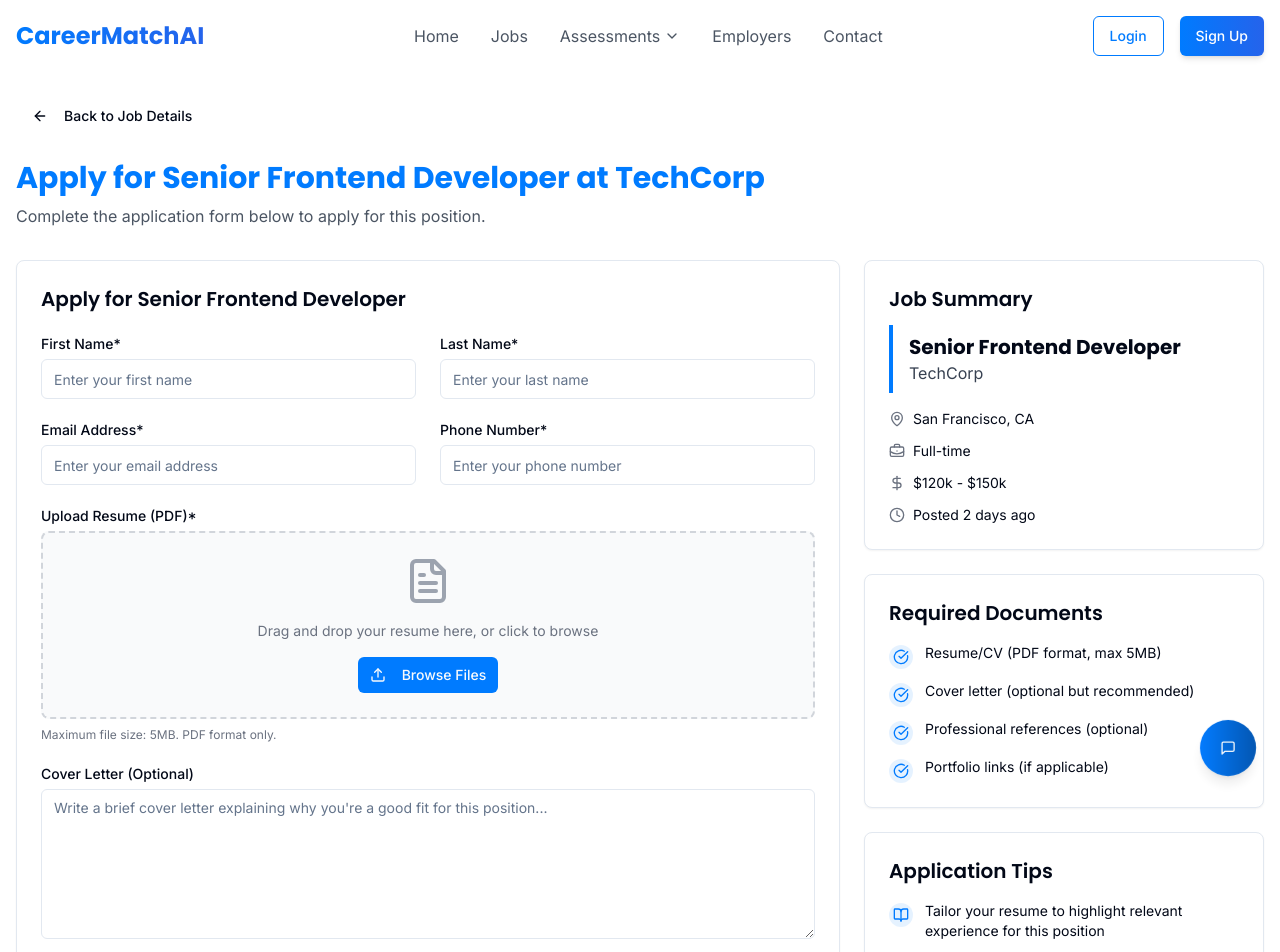
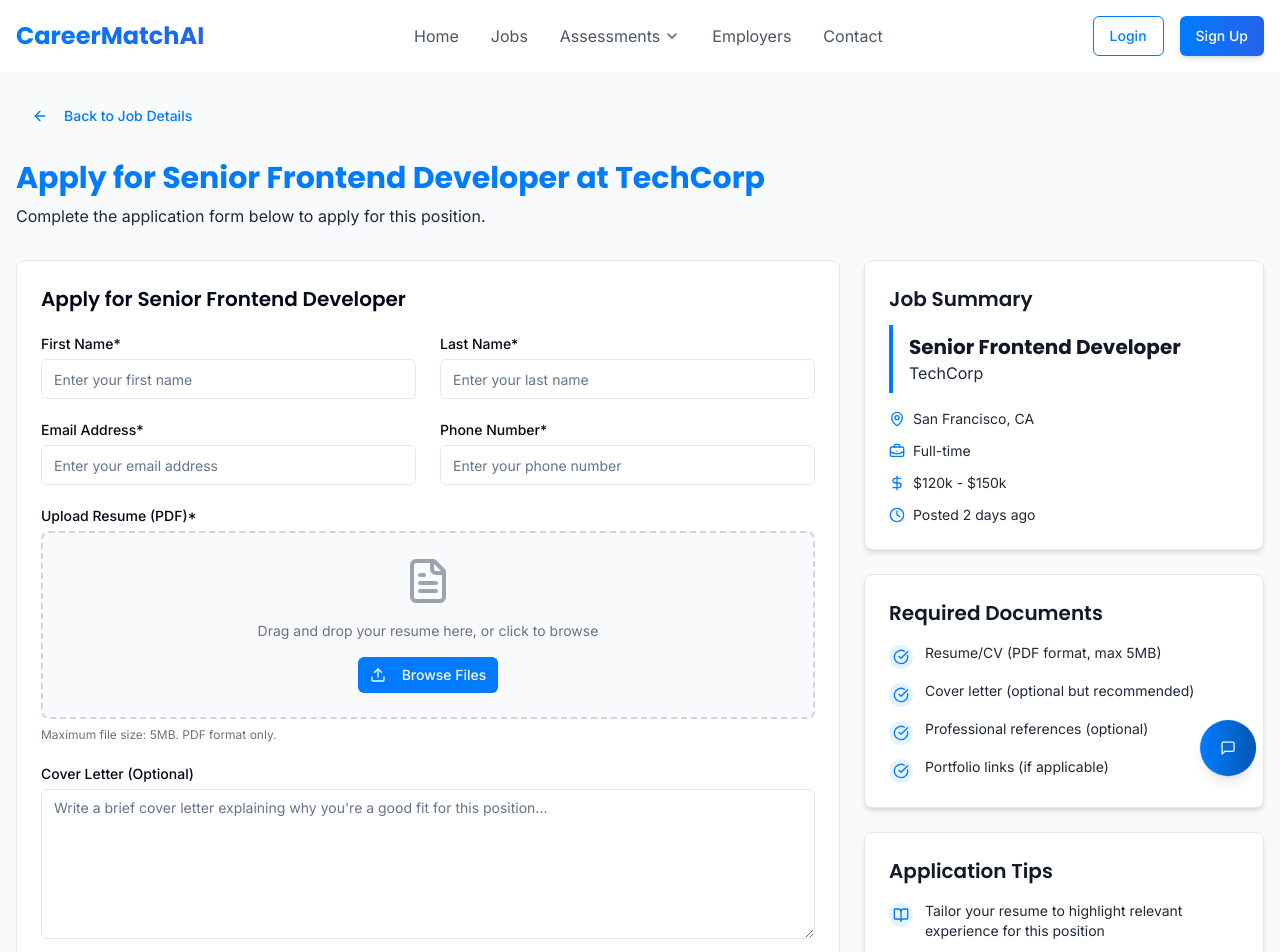
Before and after one commit to SHANMUK026/career-match-ai-hub, a React (Vite) app: page /job-application/1 in a window 1280 px wide. Shown: the top 952 px of the page. Built offline with nearby package versions, Linux system fonts and the light colour scheme.

Commit message:
Fix: Improve text color contrast
Adjust text colors for better readability in various UI elements.

```diff
--- a/src/components/settings/ThemeSwitcher.tsx
+++ b/src/components/settings/ThemeSwitcher.tsx
@@ -18,7 +18,7 @@ export const ThemeCard = ({ theme, label, icon, current, onClick }: ThemeCardPro
   return (
     <motion.div
       className={`border rounded-lg overflow-hidden cursor-pointer transition-all ${
-        isActive ? "border-blue-500 ring-2 ring-blue-200" : "border-gray-200 dark:border-gray-700"
+        isActive ? "border-blue-600 ring-2 ring-blue-300 dark:ring-blue-500" : "border-gray-300 dark:border-gray-700"
       }`}
       onClick={onClick}
       whileHover={{ y: -5, boxShadow: "0 10px 25px -5px rgba(0, 0, 0, 0.1), 0 8px 10px -6px rgba(0, 0, 0, 0.1)" }}
@@ -26,13 +26,13 @@ export const ThemeCard = ({ theme, label, icon, current, onClick }: ThemeCardPro
     >
       <div className={`h-24 w-full flex items-center justify-center ${
         theme === 'light' ? "bg-white" :
-        theme === 'dark' ? "bg-gray-900 text-white" :
-        "bg-gradient-to-r from-white to-gray-900"
+        theme === 'dark' ? "bg-gray-800 text-white" :
+        "bg-gradient-to-r from-white to-gray-800"
       }`}>
         {icon}
       </div>
       <div className="p-3 text-center">
-        <p className="font-medium">{label}</p>
+        <p className={`font-medium ${theme === 'dark' && current === 'dark' ? 'text-white' : 'text-gray-900 dark:text-white'}`}>{label}</p>
       </div>
     </motion.div>
   );
@@ -60,7 +60,7 @@ export const ThemeSwitcher = () => {
       <ThemeCard
         theme="system"
         label="System Default"
-        icon={<Monitor size={32} className="text-gray-600 dark:text-gray-300" />}
+        icon={<Monitor size={32} className="text-gray-700 dark:text-gray-300" />}
         current={theme}
         onClick={() => setTheme('system')}
       />
--- a/src/index.css
+++ b/src/index.css
@@ -122,7 +122,7 @@
   }
 
   .nav-link {
-    @apply text-gray-700 hover:text-primary transition-colors duration-200;
+    @apply text-gray-800 dark:text-gray-100 hover:text-primary transition-colors duration-200;
   }
 
   .nav-link-active {
@@ -132,4 +132,25 @@
   .hero-text-shadow {
     text-shadow: 2px 2px 4px rgba(0, 0, 0, 0.1);
   }
+
+  /* Enhanced text readability classes */
+  .text-readable {
+    @apply text-gray-900 dark:text-gray-100;
+  }
+
+  .text-readable-secondary {
+    @apply text-gray-800 dark:text-gray-200;
+  }
+
+  .text-readable-tertiary {
+    @apply text-gray-700 dark:text-gray-300;
+  }
+
+  .bg-card-enhanced {
+    @apply bg-white dark:bg-gray-800 shadow-md border border-gray-200 dark:border-gray-700;
+  }
+
+  .link-enhanced {
+    @apply text-blue-600 dark:text-blue-400 hover:underline;
+  }
 }
--- a/src/pages/JobApplicationPage.tsx
+++ b/src/pages/JobApplicationPage.tsx
@@ -60,8 +60,8 @@ const JobApplicationPage = () => {
         <Header />
         <main className="flex-grow pt-24 container mx-auto px-4">
           <div className="text-center py-16">
-            <h1 className="text-2xl font-bold mb-4">Job Not Found</h1>
-            <p className="mb-6">The job you're looking for doesn't exist or has been removed.</p>
+            <h1 className="text-2xl font-bold mb-4 text-gray-900 dark:text-white">Job Not Found</h1>
+            <p className="mb-6 text-gray-800 dark:text-gray-200">The job you're looking for doesn't exist or has been removed.</p>
             <Button onClick={() => navigate('/jobs')}>
               <ArrowLeft className="mr-2" size={18} />
               Back to Jobs
@@ -76,11 +76,11 @@ const JobApplicationPage = () => {
   return (
     <div className="min-h-screen flex flex-col">
       <Header />
-      <main className="flex-grow pt-24 pb-12">
+      <main className="flex-grow pt-24 pb-12 bg-gray-50 dark:bg-gray-900">
         <div className="container mx-auto px-4">
           <Button
             variant="ghost"
-            className="mb-6"
+            className="mb-6 text-primary hover:text-primary/80 hover:bg-primary/10"
             onClick={() => navigate(`/jobs/${id}`)}
           >
             <ArrowLeft className="mr-2" size={18} />
@@ -91,7 +91,7 @@ const JobApplicationPage = () => {
             <h1 className="text-2xl md:text-3xl font-bold text-primary mb-2">
               Apply for {job.title} at {job.company}
             </h1>
-            <p className="text-gray-600">
+            <p className="text-gray-800 dark:text-gray-200">
               Complete the application form below to apply for this position.
             </p>
           </div>
@@ -102,89 +102,89 @@ const JobApplicationPage = () => {
             </div>
 
             <div className="space-y-6">
-              <Card className="p-6">
-                <h2 className="text-xl font-semibold mb-3">Job Summary</h2>
+              <Card className="p-6 shadow-md border-gray-200 dark:border-gray-700">
+                <h2 className="text-xl font-semibold mb-3 text-gray-900 dark:text-white">Job Summary</h2>
                 <div className="border-l-4 border-primary pl-4 py-2 mb-4">
-                  <h3 className="font-bold text-xl">{job.title}</h3>
-                  <p className="text-gray-700">{job.company}</p>
+                  <h3 className="font-bold text-xl text-gray-900 dark:text-white">{job.title}</h3>
+                  <p className="text-gray-800 dark:text-gray-200">{job.company}</p>
                 </div>
 
                 <div className="space-y-3 text-sm">
                   <div className="flex items-center">
-                    <MapPin className="h-4 w-4 text-gray-500 mr-2" />
-                    <span>{job.location}</span>
+                    <MapPin className="h-4 w-4 text-primary mr-2" />
+                    <span className="text-gray-800 dark:text-gray-200">{job.location}</span>
                   </div>
                   <div className="flex items-center">
-                    <BriefcaseBusiness className="h-4 w-4 text-gray-500 mr-2" />
-                    <span>{job.type}</span>
+                    <BriefcaseBusiness className="h-4 w-4 text-primary mr-2" />
+                    <span className="text-gray-800 dark:text-gray-200">{job.type}</span>
                   </div>
                   <div className="flex items-center">
-                    <DollarSign className="h-4 w-4 text-gray-500 mr-2" />
-                    <span>{job.salary}</span>
+                    <DollarSign className="h-4 w-4 text-primary mr-2" />
+                    <span className="text-gray-800 dark:text-gray-200">{job.salary}</span>
                   </div>
                   <div className="flex items-center">
-                    <Clock className="h-4 w-4 text-gray-500 mr-2" />
-                    <span>Posted {job.posted}</span>
+                    <Clock className="h-4 w-4 text-primary mr-2" />
+                    <span className="text-gray-800 dark:text-gray-200">Posted {job.posted}</span>
                   </div>
                 </div>
               </Card>
 
-              <Card className="p-6">
-                <h2 className="text-xl font-semibold mb-4">Required Documents</h2>
+              <Card className="p-6 shadow-md border-gray-200 dark:border-gray-700">
+                <h2 className="text-xl font-semibold mb-4 text-gray-900 dark:text-white">Required Documents</h2>
                 <ul className="space-y-3">
                   <li className="flex items-start">
                     <div className="bg-primary/10 rounded-full p-1 mr-3 mt-0.5">
                       <CheckCircle className="h-4 w-4 text-primary" />
                     </div>
-                    <p className="text-sm">Resume/CV (PDF format, max 5MB)</p>
+                    <p className="text-sm text-gray-800 dark:text-gray-200">Resume/CV (PDF format, max 5MB)</p>
                   </li>
                   <li className="flex items-start">
                     <div className="bg-primary/10 rounded-full p-1 mr-3 mt-0.5">
                       <CheckCircle className="h-4 w-4 text-primary" />
                     </div>
-                    <p className="text-sm">Cover letter (optional but recommended)</p>
+                    <p className="text-sm text-gray-800 dark:text-gray-200">Cover letter (optional but recommended)</p>
                   </li>
                   <li className="flex items-start">
                     <div className="bg-primary/10 rounded-full p-1 mr-3 mt-0.5">
                       <CheckCircle className="h-4 w-4 text-primary" />
                     </div>
-                    <p className="text-sm">Professional references (optional)</p>
+                    <p className="text-sm text-gray-800 dark:text-gray-200">Professional references (optional)</p>
                   </li>
                   <li className="flex items-start">
                     <div className="bg-primary/10 rounded-full p-1 mr-3 mt-0.5">
                       <CheckCircle className="h-4 w-4 text-primary" />
                     </div>
-                    <p className="text-sm">Portfolio links (if applicable)</p>
+                    <p className="text-sm text-gray-800 dark:text-gray-200">Portfolio links (if applicable)</p>
                   </li>
                 </ul>
               </Card>
 
-              <Card className="p-6">
-                <h2 className="text-xl font-semibold mb-4">Application Tips</h2>
+              <Card className="p-6 shadow-md border-gray-200 dark:border-gray-700">
+                <h2 className="text-xl font-semibold mb-4 text-gray-900 dark:text-white">Application Tips</h2>
                 <ul className="space-y-3">
                   <li className="flex items-start">
                     <div className="bg-primary/10 rounded-full p-1 mr-3 mt-0.5">
                       <BookOpen className="h-4 w-4 text-primary" />
                     </div>
-                    <p className="text-sm">Tailor your resume to highlight relevant experience for this position</p>
+                    <p className="text-sm text-gray-800 dark:text-gray-200">Tailor your resume to highlight relevant experience for this position</p>
                   </li>
                   <li className="flex items-start">
                     <div className="bg-primary/10 rounded-full p-1 mr-3 mt-0.5">
                       <BookOpen className="h-4 w-4 text-primary" />
                     </div>
-                    <p className="text-sm">Use specific examples from your past work that demonstrate required skills</p>
+                    <p className="text-sm text-gray-800 dark:text-gray-200">Use specific examples from your past work that demonstrate required skills</p>
                   </li>
                   <li className="flex items-start">
                     <div className="bg-primary/10 rounded-full p-1 mr-3 mt-0.5">
                       <BookOpen className="h-4 w-4 text-primary" />
                     </div>
-                    <p className="text-sm">Keep your cover letter concise and focused on why you're a good fit</p>
+                    <p className="text-sm text-gray-800 dark:text-gray-200">Keep your cover letter concise and focused on why you're a good fit</p>
                   </li>
                   <li className="flex items-start">
                     <div className="bg-primary/10 rounded-full p-1 mr-3 mt-0.5">
                       <BookOpen className="h-4 w-4 text-primary" />
                     </div>
-                    <p className="text-sm">Research {job.company} before applying to understand their values and culture</p>
+                    <p className="text-sm text-gray-800 dark:text-gray-200">Research {job.company} before applying to understand their values and culture</p>
                   </li>
                 </ul>
               </Card>
```
